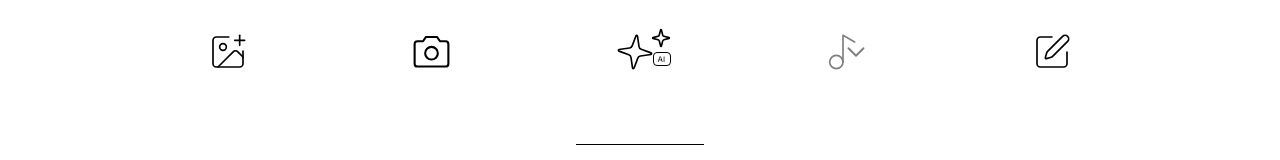
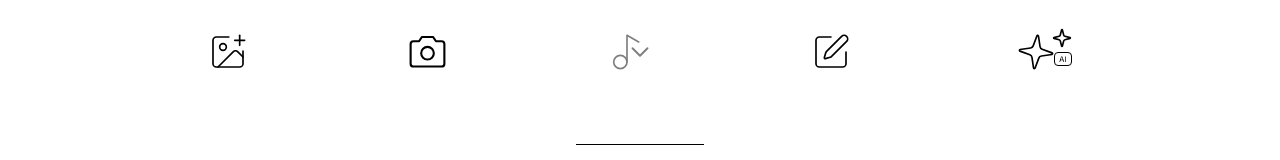
Before and after one commit to adarshjha12/igotmessage-app, a Next.js app in the folder igotmessage/: page /create-story in a window 1280 px wide. Shown: the top 160 px of the page. Built offline with nearby package versions, Linux system fonts and the light colour scheme; a web font is replaced by a local one.

Commit message:
refactor: add StoryText component for user input customization in CreateStoryPageComponent

```diff
--- a/igotmessage/src/components/create story/CreateStoryPageComponent.tsx
+++ b/igotmessage/src/components/create story/CreateStoryPageComponent.tsx
@@ -35,9 +35,10 @@ import Image from "next/image";
 import StoryTemplates from "./StoryTemplates";
 import { usePathname, useRouter } from "next/navigation";
 import AudioBars from "../AudioBar";
-import {  SpeakerXIcon } from "@phosphor-icons/react/dist/ssr";
+import { SpeakerXIcon } from "@phosphor-icons/react/dist/ssr";
 import { motion } from "framer-motion";
 import CameraCapture from "../Camera";
+import StoryText from "../text/StoryText";
 
 function CreateStoryPageComponent() {
   const router = useRouter();
@@ -106,7 +107,7 @@ function CreateStoryPageComponent() {
       <div className="w-full sm:w-[70%] px-2 py-2 h-full flex flex-col items-center justify-start gap-2.5 ">
         <form
           action=""
-          className="flex w-full items-center pb-4 justify-between gap-3"
+          className="flex w-full items-center pr-4 pb-4 justify-between gap-3"
         >
           {storyImageChosen === "" ? (
             <button
@@ -187,25 +188,6 @@ function CreateStoryPageComponent() {
           {cameraOpen && <div></div>}
 
           <button
-            onClick={() => setAIButtonClicked((prev) => !prev)}
-            type="button"
-            className={`cursor-pointer relative tex-[var(--textColor)] justify-center sm:w-fit rounded-2xl px-2 py-1 flex items-center gap-3 active:bg-[var(--wrapperColor)] active:scale-95 `}
-          >
-            <Sparkle
-              size={40}
-              strokeWidth={1}
-              className="text-[var(--textColor)] rotate-6"
-            />
-            <Sparkle
-              size={20}
-              strokeWidth={2}
-              className="text-[var(--textColor)] z-40 absolute top-0 -right-2"
-            />
-            <p className="text-[8px] tracking-wider z-40 border-1 border-[var(--textColor)] rounded-sm px-1 py-0 font-medium font-exo2 absolute top-6 -right-2">
-              AI
-            </p>
-          </button>
-          <button
             onClick={() => {
               setSelectMusicClicked((prev) => !prev);
               setSelectImageClicked(false);
@@ -275,6 +257,25 @@ function CreateStoryPageComponent() {
                 {/* <p className='text-sm opacity-70 font-semibold font-exo2'>Write</p> */}
               </div>
             </div>
+          </button>
+          <button
+            onClick={() => setAIButtonClicked((prev) => !prev)}
+            type="button"
+            className={`cursor-pointer relative tex-[var(--textColor)] justify-center sm:w-fit rounded-2xl px-2 py-1 flex items-center gap-3 active:bg-[var(--wrapperColor)] active:scale-95 `}
+          >
+            <Sparkle
+              size={40}
+              strokeWidth={1}
+              className="text-[var(--textColor)] rotate-6"
+            />
+            <Sparkle
+              size={20}
+              strokeWidth={2}
+              className="text-[var(--textColor)] z-40 absolute top-0 -right-2"
+            />
+            <p className="text-[8px] tracking-wider z-40 border-1 border-[var(--textColor)] rounded-sm px-1 py-0 font-medium font-exo2 absolute top-6 -right-2">
+              AI
+            </p>
           </button>
         </form>
         {storyImageChosen && (
@@ -423,17 +424,25 @@ function CreateStoryPageComponent() {
             <XIcon />
           </button>
           <div className="bg-[var(--wrapperColor)] flex flex-col justify-center items-center px-8 py-20 rounded-3xl gap-6">
-            <p className="text-[var(--textColor)] flex items-center gap-2 text-2xl text-center  ">
-            <Info size={50}/>Currently unavailable due to server cost limits
-          </p>
+            <p className="text-4xl text-red-600 font-semibold">Oops...</p>
+            <p className="text-[var(--textColor)] flex items-center gap-2 text-xl text-center  ">
+              <Info size={50} className="text-red-600"/>
+              Currently unavailable due to server cost limits
+            </p>
           </div>
         </div>
       )}
       {aiButtonClicked && (
-        <div onClick={() => setAIButtonClicked(false)} className="w-full bg-black/70 fixed z-40 inset-0 flex items-center justify-center left-0">
+        <div
+          onClick={() => setAIButtonClicked(false)}
+          className="w-full bg-black/70 fixed z-40 inset-0 flex items-center justify-center left-0"
+        >
           {" "}
         </div>
       )}
+
+      {selectWriteClicked &&
+      <StoryText/>}
 
       {/* hidden music player */}
       <audio
--- /dev/null
+++ b/igotmessage/src/components/text/StoryText.tsx
@@ -0,0 +1,25 @@
+import React, { useState } from 'react'
+
+function StoryText() {
+    const [fontSize, setFontSize] = useState(14);
+    const [weight, setWeight] = useState<'normal' | 'bold'>('normal');
+    const [italic, setItalic] = useState(false);
+    const [underline, setUnderline] = useState(false);
+    const [color, setColor] = useState('#000000');
+    const [bgColor, setBgColor] = useState('green');
+    const [bgOpacity, setBgOpacity] = useState(1);
+
+  return (
+    <div className='w-full flex justify-center items-center'>
+        <div style={{backgroundColor: bgColor, opacity: bgOpacity}} className={`w-full flex items-center justify-center px-2 sm:w-[60%] md:w-[50%] min-h-[400px]`}>
+            <div>
+                <input
+                className={``}
+                type="text" placeholder='Write something....' name="" id="" />
+            </div>
+        </div>
+    </div>
+  )
+}
+
+export default StoryText
```
